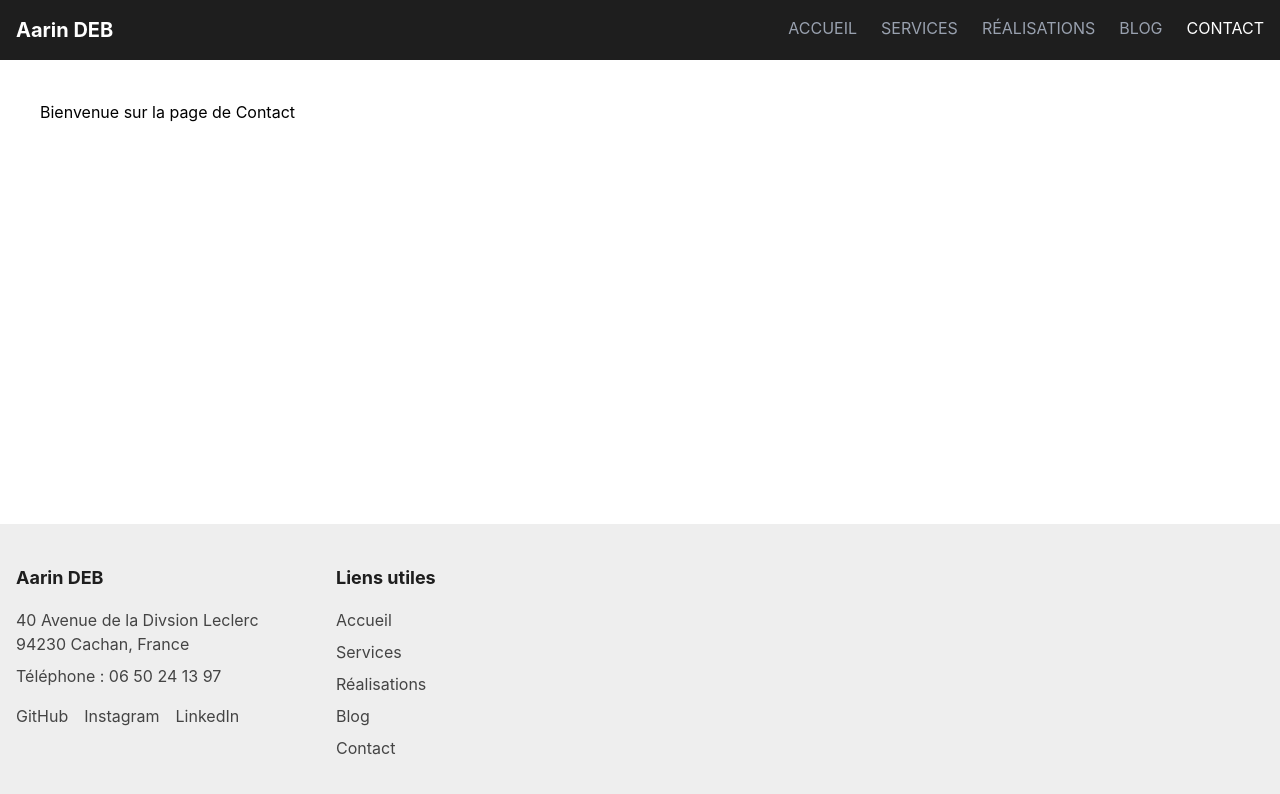
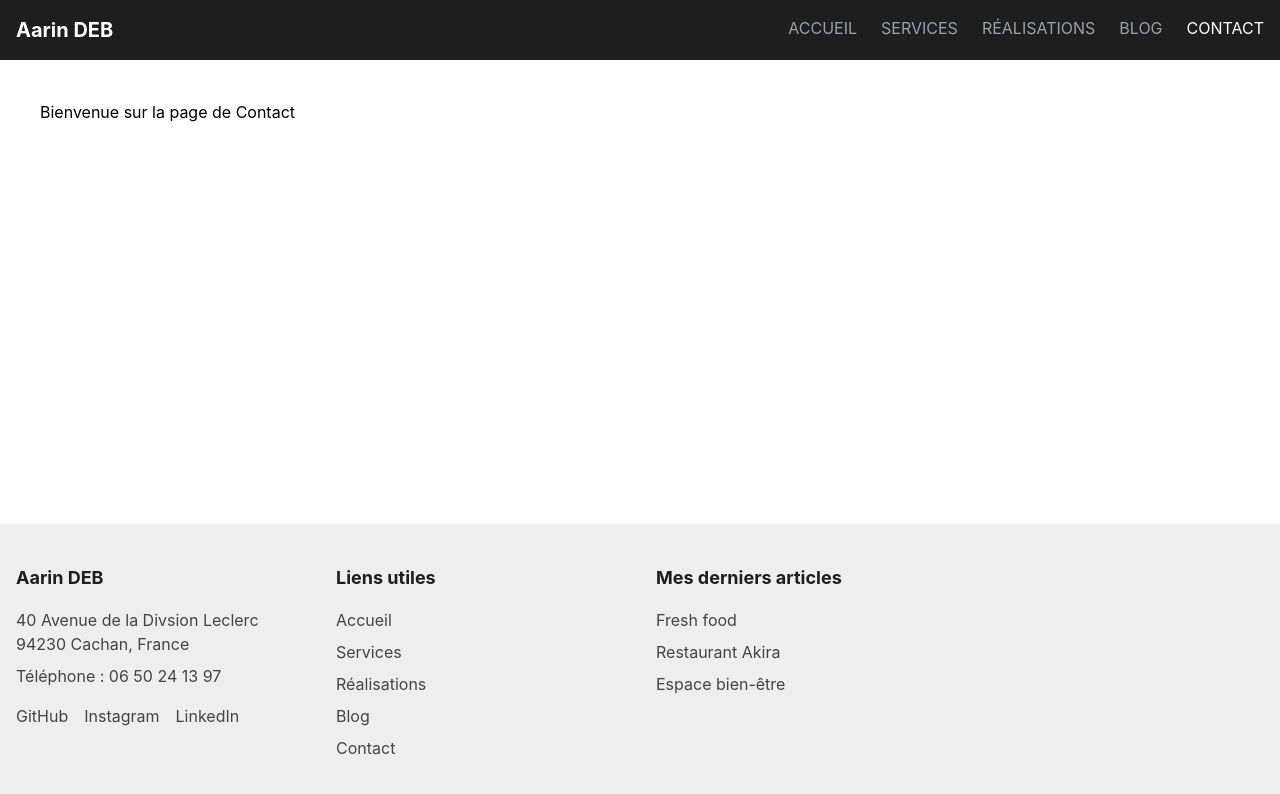
Before and after one commit to userXXIIXII/cv_react, a React (Vite) app: page /contact in a window 1280 px wide. Shown: the top 794 px of the page. Built offline with nearby package versions, Linux system fonts and the light colour scheme.

Commit message:
Création de la troisième colonne

```diff
--- a/src/components/Footer.jsx
+++ b/src/components/Footer.jsx
@@ -30,6 +30,16 @@ function Footer() {
                         <li><Link to="/Contact" className="hover:text-[#0d6efd]">Contact</Link></li>
                     </ul>
                 </div>
+
+                {/* Colonne 3 : Dernières réalisations */}
+                <div>
+                    <h3 className="font-bold text-lg mb-4 text-[#1e1e1e]">Mes derniers articles</h3>
+                    <ul className="space-y-2">
+                        <li><Link className="hover:text-[#0d6efd]">Fresh food</Link></li>
+                        <li><Link className="hover:text-[#0d6efd]">Restaurant Akira</Link></li>
+                        <li><Link className="hover:text-[#0d6efd]">Espace bien-être</Link></li>
+                    </ul>
+                </div>
             </div>
         </footer>
     );
```
